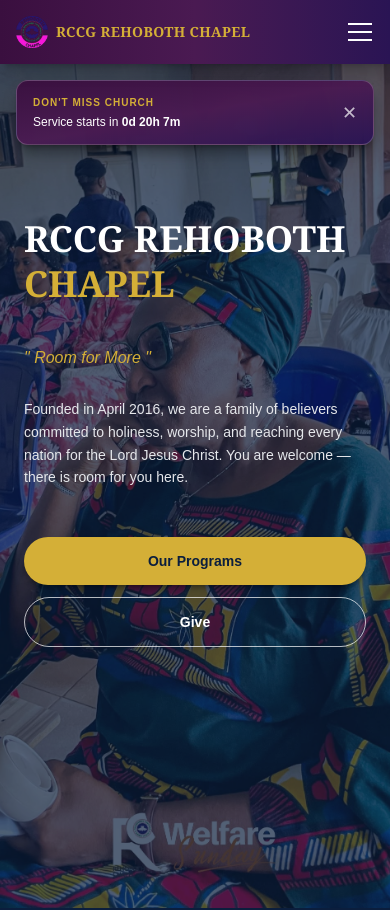
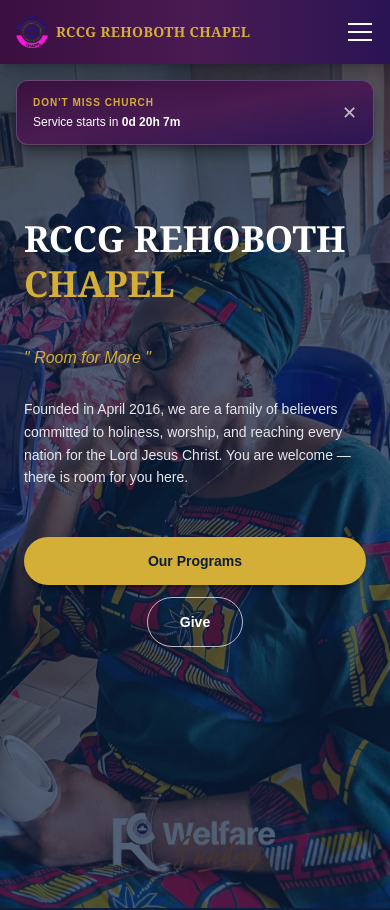
Before and after one commit to CodeWithHife/RCCG-Rehobooth-Chapel-Church-Website, a Next.js app: page / in a window 390 px wide. Shown: the top 910 px of the page. Built offline with nearby package versions, Linux system fonts and the light colour scheme.

Commit message:
button chnage

```diff
--- a/src/app/components/Hero.tsx
+++ b/src/app/components/Hero.tsx
@@ -225,7 +225,7 @@
           </Link>
           <Link
             href="/give"
-            className="w-full sm:w-auto sm:min-w-[180px] text-center border border-white/70 text-white font-semibold text-sm sm:text-base px-6 py-3.5 sm:py-3 rounded-full active:scale-95 hover:bg-white hover:text-[#0B1E3D] sm:hover:-translate-y-0.5 transition-all duration-300"
+            className="w-fit mx-auto sm:mx-0 sm:w-auto sm:min-w-[180px] text-center border border-white/70 text-white font-semibold text-sm sm:text-base px-8 py-3.5 sm:py-3 rounded-full active:scale-95 hover:bg-white hover:text-[#0B1E3D] sm:hover:-translate-y-0.5 transition-all duration-300"
           >
             Give
           </Link>
```
